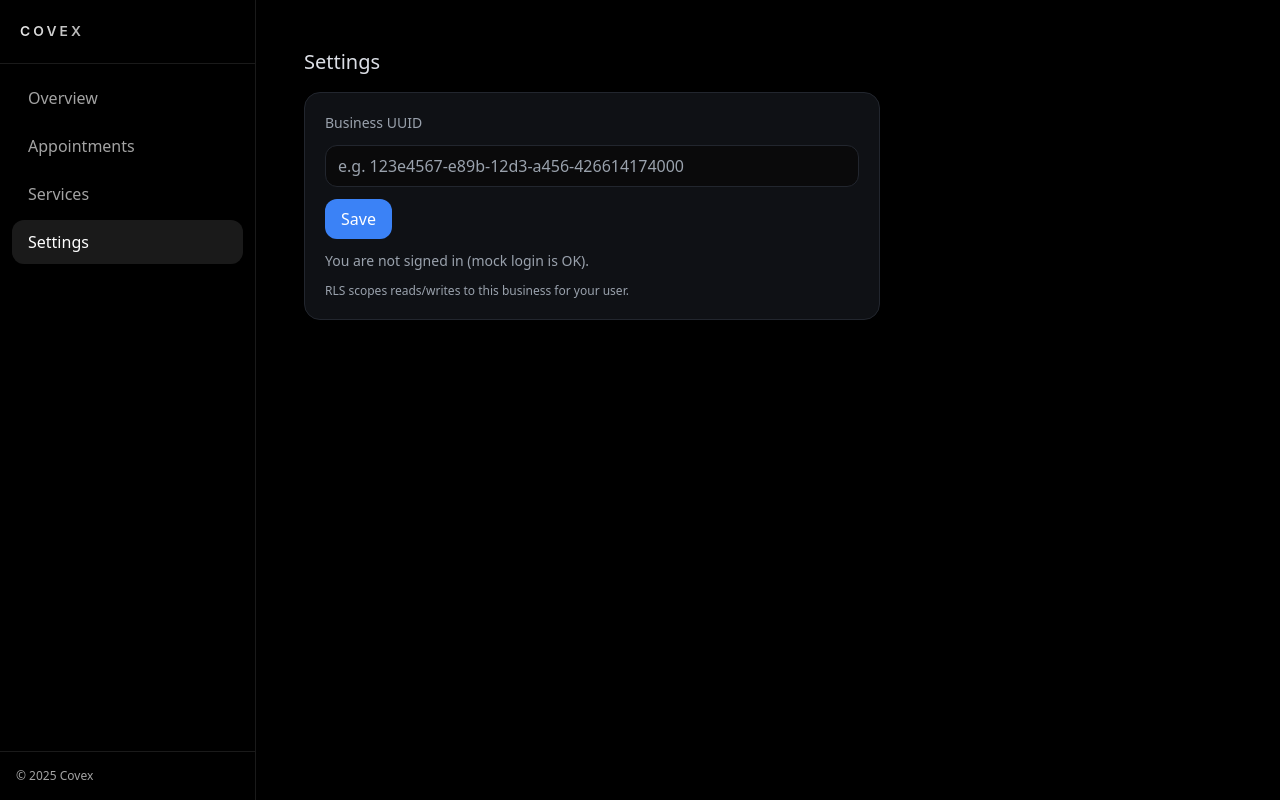
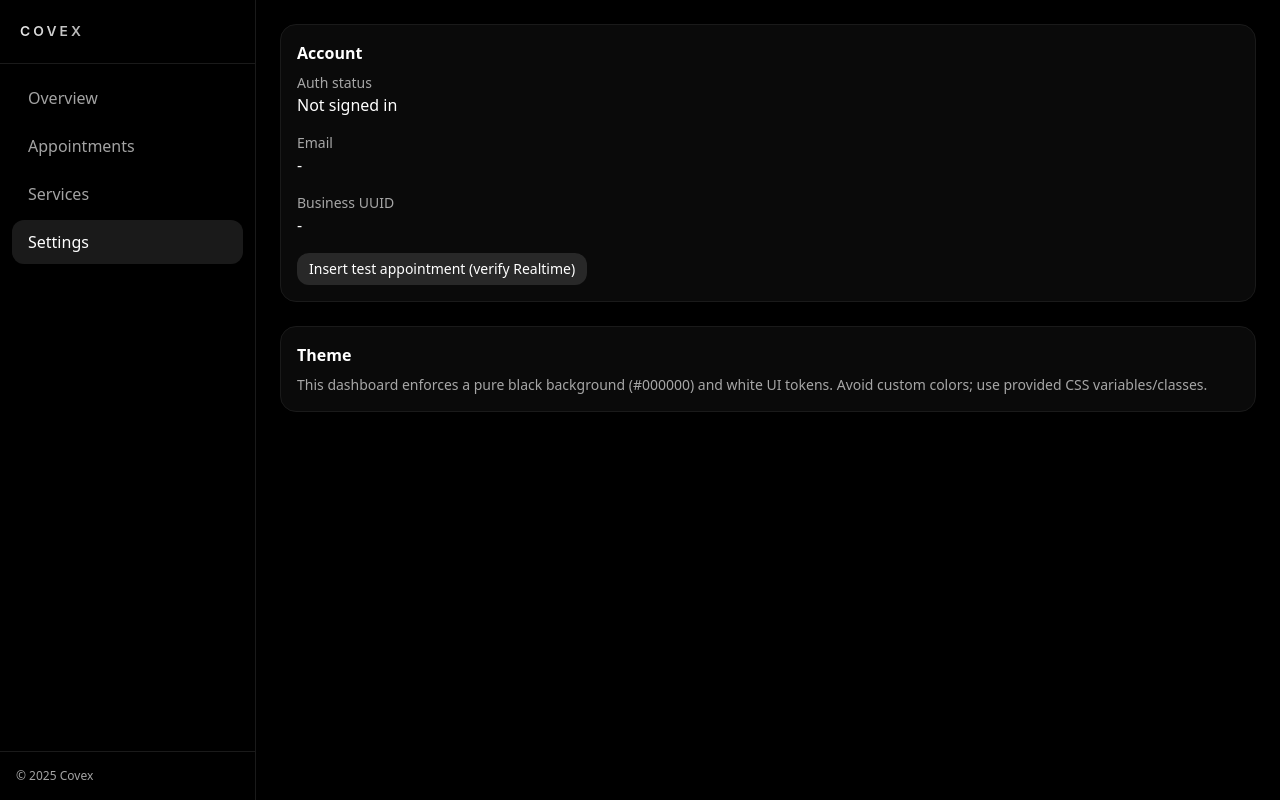
Before and after one commit to Covex-ai/covex-dashboard-clean, a Next.js app: page /settings in a window 1280 px wide. Built offline with nearby package versions, Linux system fonts and the light colour scheme; no server answers.

Commit message:
Update page.tsx

```diff
--- a/app/(app)/settings/page.tsx
+++ b/app/(app)/settings/page.tsx
@@ -1,85 +1,68 @@
-'use client';
+"use client";
 
-import { useEffect, useMemo, useState } from 'react';
-import { createBrowserClient } from '@/lib/supabaseBrowser';
+import { useEffect, useMemo, useState } from "react";
+import { createBrowserClient } from "@/lib/supabaseBrowser";
 
 export default function SettingsPage() {
   const supabase = useMemo(() => createBrowserClient(), []);
-  const [businessId, setBusinessId] = useState('');
-  const [loading, setLoading] = useState(true);
-  const [saving, setSaving] = useState(false);
-  const [msg, setMsg] = useState<string | null>(null);
+  const [businessUUID, setBusinessUUID] = useState<string>("-");
+  const [email, setEmail] = useState<string>("-");
+  const [auth, setAuth] = useState<string>("Checking...");
 
   useEffect(() => {
     (async () => {
-      setLoading(true);
-      setMsg(null);
+      const { data: sessionData } = await supabase.auth.getSession();
+      const user = sessionData.session?.user ?? null;
+      setAuth(user ? "Authenticated" : "Not signed in");
+      setEmail(user?.email ?? "-");
 
-      const { data: u } = await supabase.auth.getUser();
-      const uid = u.user?.id;
-      if (!uid) {
-        setMsg('You are not signed in (mock login is OK).');
-        setLoading(false);
-        return;
+      if (user) {
+        const { data } = await supabase.from("profiles").select("business_uuid").eq("id", user.id).maybeSingle();
+        if (data?.business_uuid) setBusinessUUID(data.business_uuid);
       }
+    })();
+  }, []);
 
-      const { data } = await supabase
-        .from('profiles')
-        .select('business_id')
-        .eq('id', uid)
-        .maybeSingle();
-
-      if (data?.business_id) setBusinessId(data.business_id as string);
-      setLoading(false);
-    })();
-  }, [supabase]);
-
-  async function save() {
-    setSaving(true);
-    setMsg(null);
-
-    const { data: u } = await supabase.auth.getUser();
-    const uid = u.user?.id;
-    if (!uid) {
-      setMsg('No auth user (mock login). Use the Settings field but it will not persist.');
-      setSaving(false);
-      return;
-    }
-
-    const { error } = await supabase
-      .from('profiles')
-      .upsert({ id: uid, business_id: businessId });
-
-    setMsg(error ? error.message : 'Saved.');
-    setSaving(false);
+  async function insertTestAppointment() {
+    const now = new Date();
+    const in30 = new Date(now.getTime() + 30 * 60 * 1000);
+    const { data, error } = await supabase.from("appointments").insert({
+      business_uuid: businessUUID,
+      start_ts: now.toISOString(),
+      end_ts: in30.toISOString(),
+      name: "Realtime Test",
+      phone: "+10000000000",
+      status: "Booked",
+      service_raw: "Standard adjustment",
+      price_usd: 85
+    }).select().single();
+    alert(error ? `Insert failed: ${error.message}` : `Inserted id ${data?.id}`);
   }
 
   return (
-    <div className="p-6 space-y-4">
-      <div className="text-[#dcdfe6] text-xl">Settings</div>
+    <div className="space-y-6">
+      <div className="bg-cx-surface border border-cx-border rounded-2xl p-4">
+        <h3 className="font-semibold mb-2">Account</h3>
+        <div className="text-sm text-cx-muted">Auth status</div>
+        <div className="mb-4">{auth}</div>
+        <div className="text-sm text-cx-muted">Email</div>
+        <div className="mb-4">{email}</div>
+        <div className="text-sm text-cx-muted">Business UUID</div>
+        <div className="mb-2">{businessUUID}</div>
+        <button
+          onClick={insertTestAppointment}
+          className="btn-pill btn-pill--active mt-2"
+        >
+          Insert test appointment (verify Realtime)
+        </button>
+      </div>
 
-      <div className="rounded-2xl bg-[#0f1115] border border-[#22262e] p-5 space-y-3 max-w-xl">
-        <label className="block text-sm text-[#9aa2ad]">Business UUID</label>
-        <input
-          className="w-full bg-[#0a0a0b] border border-[#22262e] rounded-xl px-3 py-2 text-[#dcdfe6] placeholder-[#9aa2ad]"
-          placeholder="e.g. 123e4567-e89b-12d3-a456-426614174000"
-          value={businessId}
-          onChange={(e) => setBusinessId(e.target.value)}
-          disabled={loading || saving}
-        />
-
-        <button
-          onClick={save}
-          disabled={saving}
-          className="bg-[#3b82f6] hover:opacity-90 text-white rounded-xl px-4 py-2"
-        >
-          {saving ? 'Saving…' : 'Save'}
-        </button>
-
-        {msg && <div className="text-sm text-[#9aa2ad]">{msg}</div>}
-        <div className="text-xs text-[#9aa2ad]">
-          RLS scopes reads/writes to this business for your user.
-        </div>
+      <div className="bg-cx-surface border border-cx-border rounded-2xl p-4">
+        <h3 className="font-semibold mb-2">Theme</h3>
+        <p className="text-cx-muted text-sm">
+          This dashboard enforces a pure black background (#000000) and white UI tokens.
+          Avoid custom colors; use provided CSS variables/classes.
+        </p>
       </div>
     </div>
   );
```
